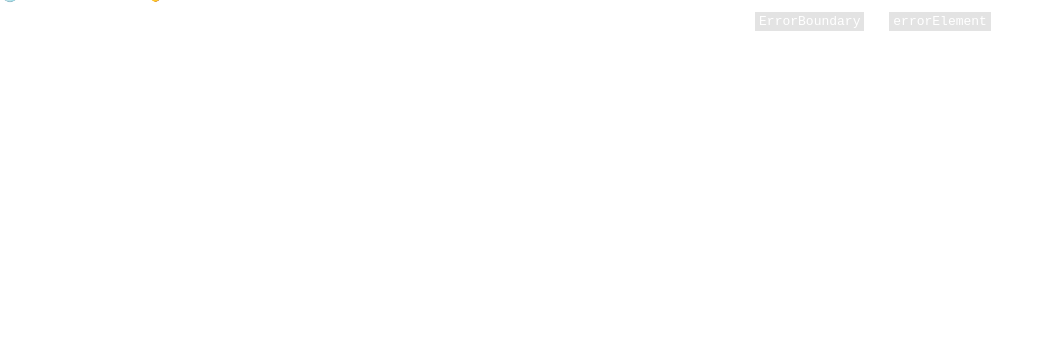
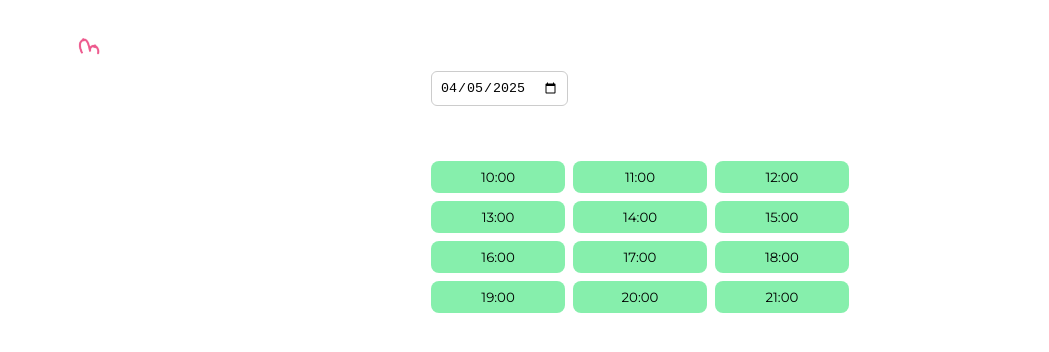
Before and after one commit to breadkvass/femine, a React (Vite) app: page /calendar in a window 1280 px wide. Before the commit this address had no page. Shown: the top 352 px of the page, without its empty margins (0-1049 px from the left). Built offline with nearby package versions, Linux system fonts and the light colour scheme; a web font is replaced by a local one.

Commit message:
add calendar page

```diff
--- a/src/App.tsx
+++ b/src/App.tsx
@@ -8,6 +8,7 @@ import HomePage from "./pages/home/HomePage";
 import AuthPage from "./pages/auth/AuthPage";
 import AdminPage from "./pages/adminPage/AdminPage";
 import ProfilePage from "./pages/profilePage/ProfilePage";
+import CalendarPage from "./pages/calendarPage/CalendarPage";
 
 const router = createBrowserRouter(
   createRoutesFromElements(
@@ -17,6 +18,7 @@ const router = createBrowserRouter(
       <Route path="/events" element={<EventsPage />} />
       <Route path="/contacts" element={<HomePage />} />
       <Route path="/superwomen" element={<HomePage />} />
+      <Route path="/calendar" element={<CalendarPage />} />
       <Route path="/auth" element={<AuthPage />} />
       {/* <Route path="/community" element={< />} /> */}
       <Route path="/community/profile" element={<ProfilePage />} />
--- /dev/null
+++ b/src/components/calendar/BookingForm.module.css
@@ -0,0 +1,25 @@
+.form {
+  margin-top: 1rem;
+  display: flex;
+  flex-direction: column;
+  gap: 0.5rem;
+}
+
+.input {
+  padding: 0.5rem;
+  border: 1px solid #ccc;
+  border-radius: 6px;
+}
+
+.button {
+  background-color: #3b82f6;
+  color: white;
+  padding: 0.5rem 1rem;
+  border-radius: 6px;
+  border: none;
+  cursor: pointer;
+}
+
+.button:hover {
+  background-color: #2563eb;
+}
--- /dev/null
+++ b/src/components/calendar/BookingForm.tsx
@@ -0,0 +1,41 @@
+import React, { useState } from 'react';
+import styles from './BookingForm.module.css';
+
+interface Props {
+  date: string;
+  time: string;
+  onSubmit: (name: string) => void;
+}
+
+const BookingForm: React.FC<Props> = ({ date, time, onSubmit }) => {
+  const [name, setName] = useState('');
+
+  const handleSubmit = (e: React.FormEvent) => {
+    e.preventDefault();
+    if (name.trim()) {
+      onSubmit(name);
+      setName('');
+    }
+  };
+
+  return (
+    <form onSubmit={handleSubmit} className={styles.form}>
+      <div>
+        <strong>Вы бронируете: {date} в {time}</strong>
+      </div>
+      <input
+        type="text"
+        placeholder="Ваше имя"
+        value={name}
+        onChange={e => setName(e.target.value)}
+        className={styles.input}
+        required
+      />
+      <button type="submit" className={styles.button}>
+        Отправить заявку
+      </button>
+    </form>
+  );
+};
+
+export default BookingForm;
--- /dev/null
+++ b/src/components/calendar/Calendar.module.css
@@ -0,0 +1,25 @@
+.grid {
+  display: grid;
+  grid-template-columns: repeat(3, 1fr);
+  gap: 8px;
+}
+
+.slot {
+  padding: 8px;
+  border-radius: 8px;
+  cursor: pointer;
+  text-align: center;
+}
+
+.available {
+  background-color: #86efac;
+}
+
+.available:hover {
+  background-color: #4ade80;
+}
+
+.booked {
+  background-color: #fca5a5;
+  cursor: not-allowed;
+}
--- /dev/null
+++ b/src/components/calendar/Calendar.tsx
@@ -0,0 +1,49 @@
+import React, { useEffect, useState } from 'react';
+import bookingsData from '../../utils/calendar.json';
+import styles from './Calendar.module.css';
+
+interface Booking {
+  date: string;
+  time: string;
+  name: string;
+}
+
+interface Props {
+  selectedDate: string;
+  onSelectTime: (time: string) => void;
+}
+
+const Calendar: React.FC<Props> = ({ selectedDate, onSelectTime }) => {
+  const [bookings, setBookings] = useState<Booking[]>([]);
+
+  useEffect(() => {
+    setBookings(bookingsData);
+  }, []);
+
+  const times = Array.from({ length: 12 }, (_, i) => `${10 + i}:00`);
+
+  const isBooked = (time: string) =>
+    bookings.some(b => b.date === selectedDate && b.time === time);
+
+  return (
+    <div>
+      <h2>Доступные слоты на {selectedDate}</h2>
+      <div className={styles.grid}>
+        {times.map(time => (
+          <button
+            key={time}
+            disabled={isBooked(time)}
+            onClick={() => onSelectTime(time)}
+            className={`${styles.slot} ${
+              isBooked(time) ? styles.booked : styles.available
+            }`}
+          >
+            {time}
+          </button>
+        ))}
+      </div>
+    </div>
+  );
+};
+
+export default Calendar;
--- /dev/null
+++ b/src/pages/calendarPage/CalendarPage.module.css
@@ -0,0 +1,22 @@
+.container {
+  max-width: 600px;
+  margin: 0 auto;
+  padding: 1rem;
+}
+
+.title {
+  font-size: 1.5rem;
+  margin-bottom: 1rem;
+}
+
+.datePicker {
+  margin-bottom: 1rem;
+  padding: 0.5rem;
+  border: 1px solid #ccc;
+  border-radius: 6px;
+}
+
+.success {
+  color: green;
+  margin-top: 1rem;
+}
--- /dev/null
+++ b/src/pages/calendarPage/CalendarPage.tsx
@@ -0,0 +1,41 @@
+import { useState } from 'react';
+import Calendar from '../../components/calendar/Calendar';
+import BookingForm from '../../components/calendar/BookingForm';
+import Layout from '../../components/layout/Layout';
+import styles from './CalendarPage.module.css';
+
+const CalendarPage = () => {
+  const [selectedDate, setSelectedDate] = useState<string>(new Date().toISOString().slice(0, 10));
+  const [selectedTime, setSelectedTime] = useState<string>('');
+  const [submitted, setSubmitted] = useState<boolean>(false);
+
+  const handleBookingSubmit = (name: string) => {
+    console.log('Заявка отправлена:', { date: selectedDate, time: selectedTime, name });
+    setSubmitted(true);
+  };
+
+  return (
+    <Layout>
+    <div className={styles.container}>
+      <h1 className={styles.title}>Календарь бронирования</h1>
+      <input
+        type="date"
+        value={selectedDate}
+        onChange={e => {
+          setSelectedDate(e.target.value);
+          setSelectedTime('');
+          setSubmitted(false);
+        }}
+        className={styles.datePicker}
+      />
+      <Calendar selectedDate={selectedDate} onSelectTime={setSelectedTime} />
+      {selectedTime && !submitted && (
+        <BookingForm date={selectedDate} time={selectedTime} onSubmit={handleBookingSubmit} />
+      )}
+      {submitted && <p className={styles.success}>Заявка успешно отправлена!</p>}
+    </div>
+    </Layout>
+  );
+};
+
+export default CalendarPage;
--- /dev/null
+++ b/src/utils/calendar.json
@@ -0,0 +1,12 @@
+[
+  {
+    "date": "2025-06-26",
+    "time": "14:00",
+    "name": "Иван"
+  },
+  {
+    "date": "2025-06-26",
+    "time": "15:00",
+    "name": "Ольга"
+  }
+]
```
